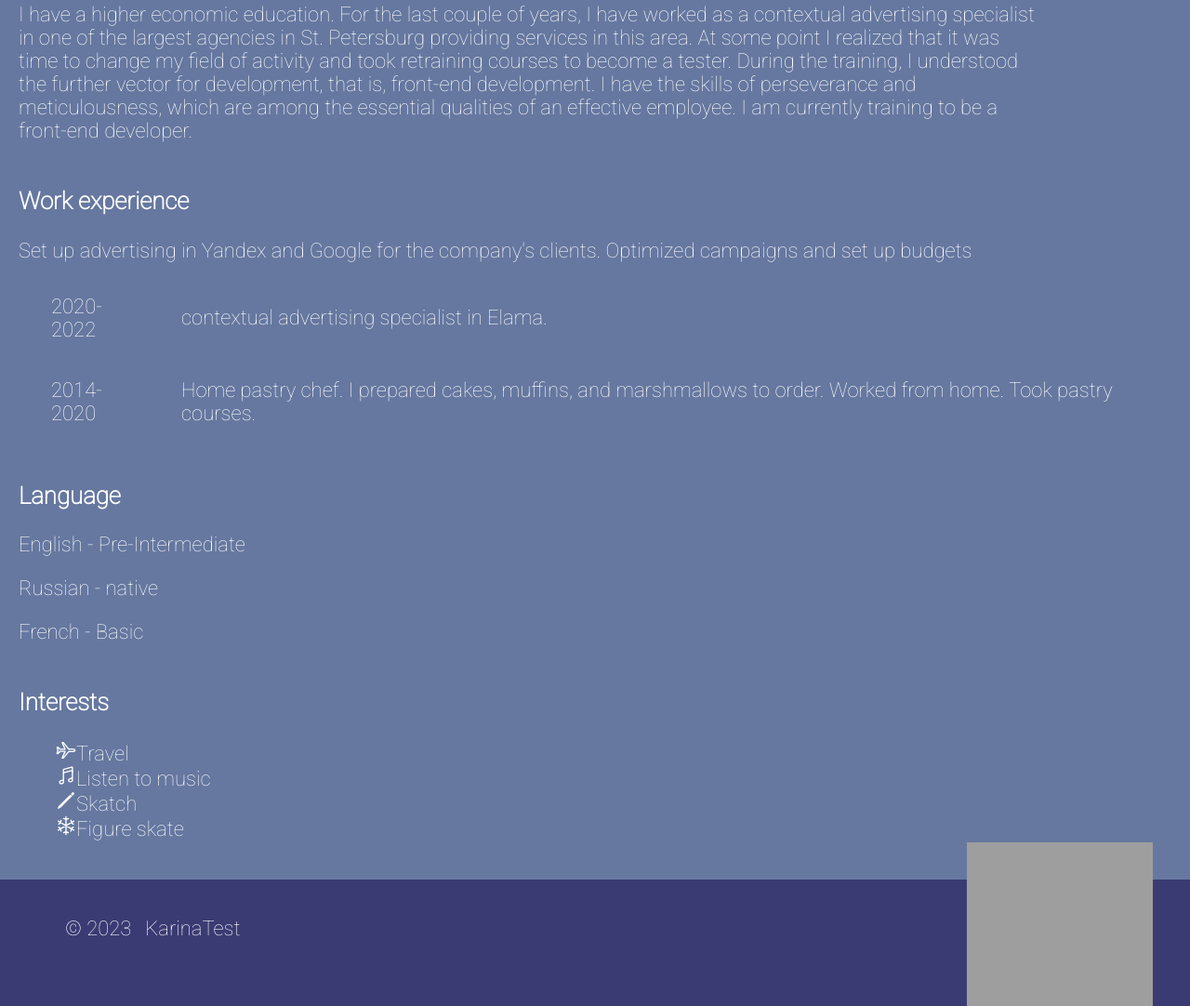
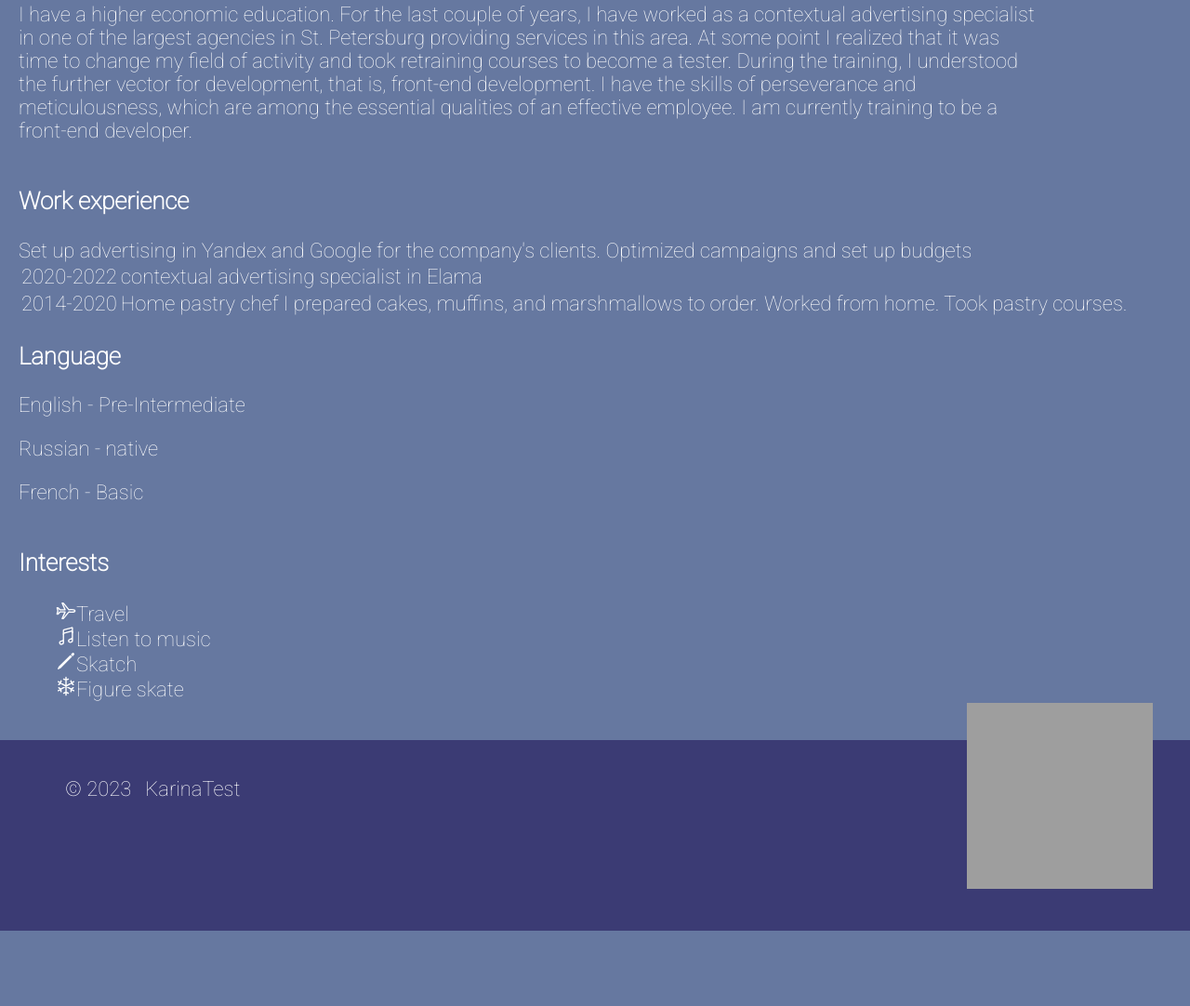
Before and after one commit to Karinatest/rsschool-cv, a plain HTML site: page index.html in a window 1280 px wide. Shown: the part 640-1722 px from the top of the page at 93% size. After the commit the page ends 1641 px from the top, so only its background shows below. Drawn offline with nearby package versions, Linux system fonts and the light colour scheme; grey boxes are pictures that could not be loaded.

Commit message:
fix:  сorrect mistakes

```diff
--- a/index.html
+++ b/index.html
@@ -14,8 +14,8 @@
     <header class="header">
       <nav class="nav">
         <ul class="nav-list">
-          <li class="nav-item"><a href="#About me" class="nav-link">About me</a></li>
-          <li class="nav-item"><a href="#Work experience" class="nav-link">Work experience</a></li>
+          <li class="nav-item"><a href="#AboutMe" class="nav-link">About me</a></li>
+          <li class="nav-item"><a href="#WorkExperience" class="nav-link">Work experience</a></li>
           <li class="nav-item"><a href="#Language" class="nav-link">Language</a></li>
           <li class="nav-item"><a href="#Interests" class="nav-link">Interests</a></li>
         </ul>
@@ -38,7 +38,7 @@
       </ul>
     </section>
 
-    <section class="section" id="About me">
+    <section class="section" id="AboutMe">
       <h3>About me</h3>
         <p>I have a higher economic education. For the last couple of years, I have worked as a contextual advertising specialist in one of the largest agencies in St. Petersburg providing services in this area.
         At some point I realized that it was time to change my field of activity and took retraining courses to become a tester. During the training, I understood the further vector for development, that is, front-end development.
@@ -46,17 +46,18 @@
         </p>
     </section>
 
-    <section class="section" id="Work experience">
+    <section class="section" id="WorkExperience">
       <h3>Work experience</h3>
 
-      <table border="0" cellspacing="30px" cellpadding="5px">
+      <table>
         <tr>
           <td>2020-2022</td>
-          <td>contextual advertising specialist in Elama.</td>
-          Set up advertising in Yandex and Google for the company's clients. Optimized campaigns and set up budgets</td></tr>
+          <td>contextual advertising specialist in Elama</td>
+          Set up advertising in Yandex and Google for the company's clients. Optimized campaigns and set up budgets</td>
+        </tr>
         <tr>
           <td>2014-2020</td>
-          <td>Home pastry chef.
+          <td>Home pastry chef
           I prepared cakes, muffins, and marshmallows to order. Worked from home. Took pastry courses.</td>
         </tr>
        </table>
```
